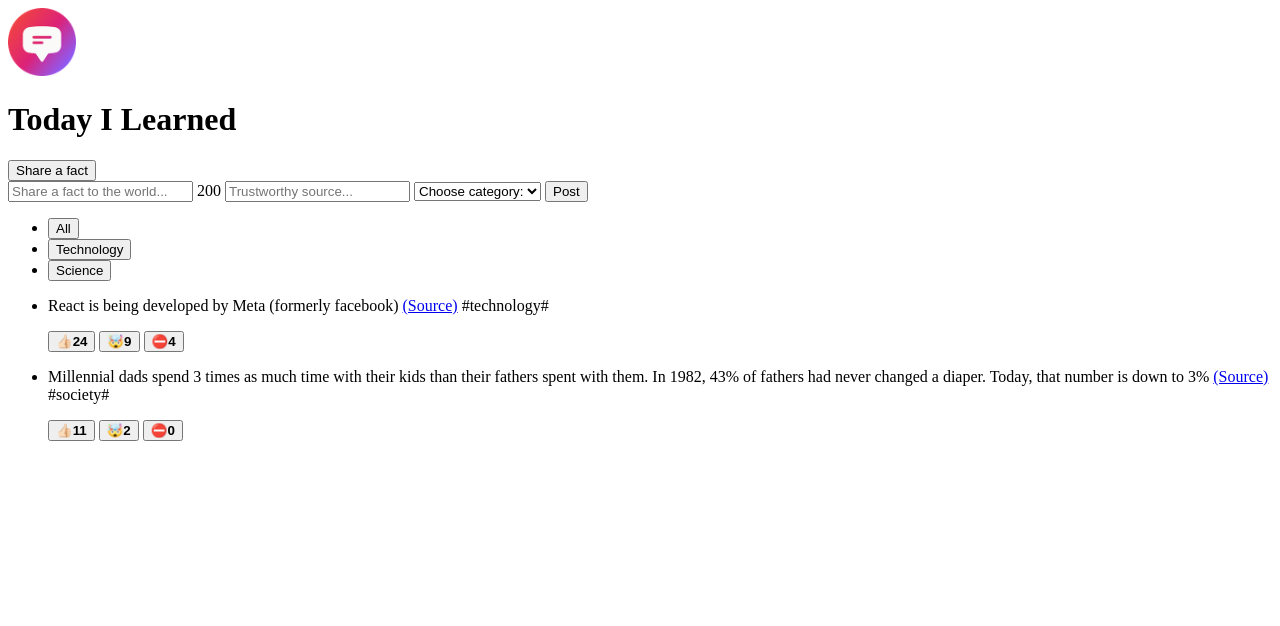
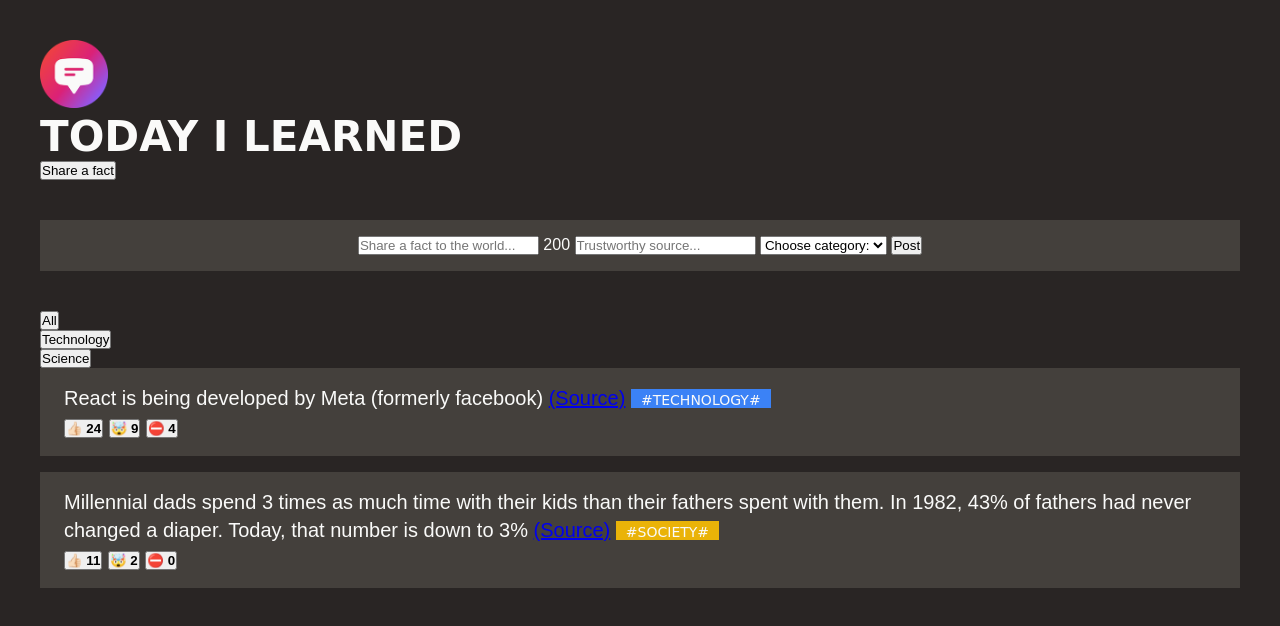
Before and after one commit to codegabewalt/today-i-learned, a plain HTML site: page index.html in a window 1280 px wide. Drawn offline with Linux system fonts and the light colour scheme; a web font is replaced by a local one.

Commit message:
Added style.css

```diff
--- a/index.html
+++ b/index.html
@@ -5,9 +5,17 @@
     <meta http-equiv="X-UA-Compatible" content="IE=edge" />
     <meta name="viewport" content="width=device-width, initial-scale=1.0" />
     <title>Today I Learned!</title>
+
+    <link rel="preconnect" href="https://fonts.googleapis.com" />
+    <link rel="preconnect" href="https://fonts.gstatic.com" crossorigin />
+    <link
+      href="https://fonts.googleapis.com/css2?family=Coiny&family=Sono:wght@400;600;700&display=swap"
+      rel="stylesheet"
+    />
+    <link rel="stylesheet" href="resources/css/style.css" />
   </head>
   <body>
-    <header>
+    <header class="header">
       <img
         src="resources/img/logo.png"
         height="68px"
@@ -18,7 +26,7 @@
       <button>Share a fact</button>
     </header>
 
-    <form>
+    <form class="fact-form">
       <input
         type="text"
         name=""
@@ -47,19 +55,19 @@
 
       <section>
         <ul>
-          <li>
+          <li class="fact">
             <p>
               React is being developed by Meta (formerly facebook)
               <a href="https://opensource.fb.com/" target="_blank">(Source)</a>
-              <span>#technology#</span>
+              <span class="tag technology">#technology#</span>
             </p>
             <div>
-              <button>👍🏻<strong>24</strong></button>
-              <button>🤯<strong>9</strong></button>
-              <button>⛔️<strong>4</strong></button>
+              <button>👍🏻 <strong>24</strong></button>
+              <button>🤯 <strong>9</strong></button>
+              <button>⛔️ <strong>4</strong></button>
             </div>
           </li>
-          <li>
+          <li class="fact">
             <p>
               Millennial dads spend 3 times as much time with their kids than
               their fathers spent with them. In 1982, 43% of fathers had never
@@ -69,12 +77,12 @@
                 target="_blank"
                 >(Source)</a
               >
-              <span>#society#</span>
+              <span class="tag society">#society#</span>
             </p>
             <div>
-              <button>👍🏻<strong>11</strong></button>
-              <button>🤯<strong>2</strong></button>
-              <button>⛔️<strong>0</strong></button>
+              <button>👍🏻 <strong>11</strong></button>
+              <button>🤯 <strong>2</strong></button>
+              <button>⛔️ <strong>0</strong></button>
             </div>
           </li>
         </ul>
--- /dev/null
+++ b/resources/css/style.css
@@ -0,0 +1,57 @@
+* {
+    margin: 0;
+    padding: 0;
+    box-sizing: border-box;
+}
+
+body {
+    background-color: #292524;
+    color: #fafaf9;
+    font-family: 'Sono', sans-serif;
+    padding: 40px;
+}
+
+.header {
+    margin-bottom: 40px;
+}
+
+h1 {
+    font-size: 42px;
+    text-transform: uppercase;
+    font-family: 'Coiny', cursive;
+}
+
+.fact-form {
+    background-color: #44403c;
+    margin-bottom: 40px;
+    padding: 16px 40px;
+    text-align: center;
+}
+
+.fact {
+    font-size: 20px;
+    line-height: 1.4;
+    background-color: #44403c;
+    margin-bottom: 16px;
+    padding: 16px 24px;
+}
+
+.tag {
+    text-transform: uppercase;
+    font-size: 14px;
+    font-family: 'Coiny', cursive;
+}
+
+.technology {
+    background-color: #3b82f6;
+    padding: 3px 10px 0px 10px;
+}
+
+.society {
+    background-color: #eab308;
+    padding: 3px 10px 0px 10px;
+}
+
+ul {
+    list-style: none;
+}
```
Also changed, not shown: 1 other file.
